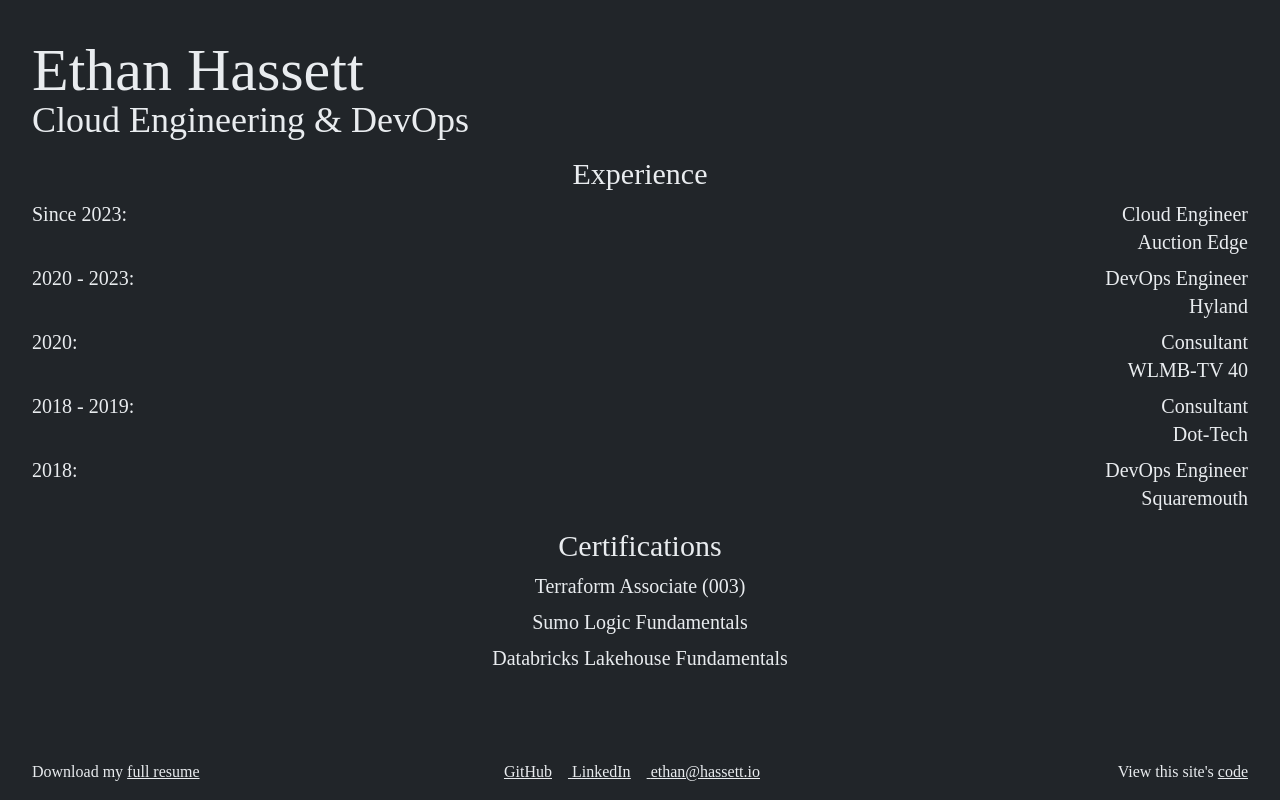
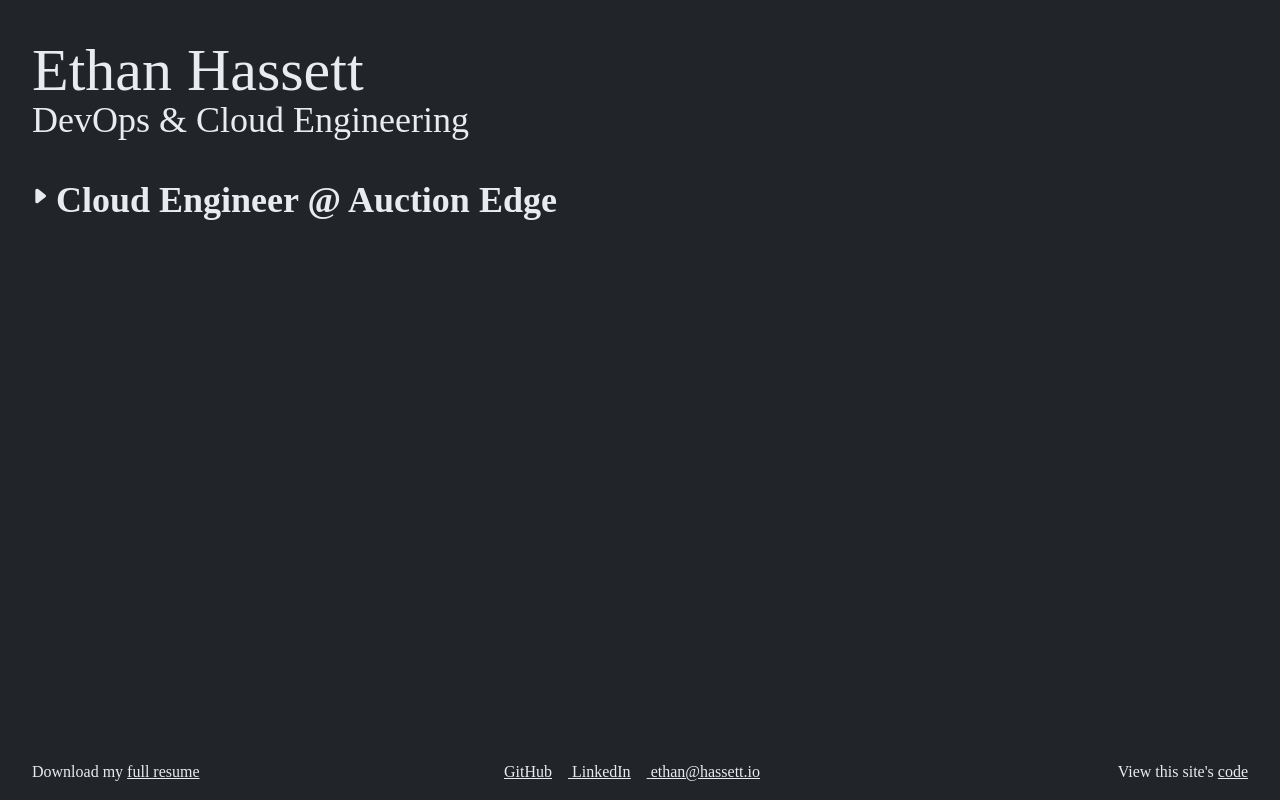
Before and after one commit to ehassett/ethanhassett, an Astro site: page /resume in a window 1280 px wide. Built offline with nearby package versions, Linux system fonts and the light colour scheme; Astro itself is replaced by a stand-in of ours; a web font is replaced by a local one.

Commit message:
feat: add collapsible ResumeSection component

```diff
--- /dev/null
+++ b/src/components/ResumeSection.astro
@@ -0,0 +1,32 @@
+---
+const { title, sidebar } = Astro.props;
+---
+
+<section class="hidden md:flex text-left">
+  <!-- TODO: figure out dynamic hiding of collapsible on sidebar -->
+  <label class:list={[sidebar? "xl:hidden" : ""]}>
+    <input
+      class="peer relative appearance-none shrink-0 w-0 h-0"
+      type="checkbox"
+    />
+    <svg
+      class="absolute w-8 h-8 pointer-events-none stroke-light-200 fill-light-200 peer-checked:rotate-90 duration-300"
+      xmlns="http://www.w3.org/2000/svg"
+      clip-rule="evenodd"
+      fill-rule="evenodd"
+      stroke-linejoin="round"
+      stroke-miterlimit="2"
+      viewBox="0 0 24 24"
+    >
+      <path
+        d="m10.211 7.155c-.141-.108-.3-.157-.456-.157-.389 0-.755.306-.755.749v8.501c0 .445.367.75.755.75.157 0 .316-.05.457-.159 1.554-1.203 4.199-3.252 5.498-4.258.184-.142.29-.36.29-.592 0-.23-.107-.449-.291-.591-1.299-1.002-3.945-3.044-5.498-4.243z"
+      ></path>
+    </svg>
+    <span
+      class="block max-h-10 overflow-hidden transition-all duration-300 peer-checked:max-h-fit"
+    >
+      <p class="flex pl-8 text-4xl h-10 cursor-pointer font-bold">{title}</p>
+      <slot />
+    </span>
+  </label>
+</section>
--- a/src/pages/resume.astro
+++ b/src/pages/resume.astro
@@ -1,6 +1,7 @@
 ---
 import { fade } from "astro:transitions";
 import BaseLayout from "../layouts/BaseLayout.astro";
+import Section from "../components/ResumeSection.astro";
 ---
 
 <BaseLayout>
@@ -10,15 +11,57 @@
       class="text-5xl md:text-6xl 2xl:text-[6rem] 3xl:text-[7rem]"
       href="/">Ethan Hassett</a
     >
-    <p class="font-thin text-3xl md:text-4xl 2xl:text-5xl 2xl:ml-1">
-      Cloud Engineering & DevOps
+    <p class="font-thin text-3xl md:text-4xl 2xl:text-5xl 2xl:ml-2">
+      DevOps & Cloud Engineering
     </p>
   </div>
 
   <div class="mt-4 text-center">
     <hr class="md:hidden w-3/4 m-auto" />
 
-    <div class="mt-4">
+    <div class="xl:grid xl:grid-cols-3">
+    <div class="-ml-2 2xl:ml-0 xl:col-span-2">
+      <Section title="Cloud Engineer @ Auction Edge">
+        <p class="pl-8 text-2xl h-8">August 2023 - Present</p>
+        <ul class="pl-12 text-xl list-disc">
+          <li>
+            Creating and modernizing infrastructure-as-code workflows to improve
+            developer efficiency and operational safety.
+          </li>
+          <li>
+            Architecting the infrastructure layout of a next-gen data pipeline
+            backed by Databricks and MongoDB Atlas.
+          </li>
+          <li>
+            Supporting the AWS implementation of two major platforms:
+            <ol class="list-decimal pl-8">
+              <li>
+                A multi-account, event-driven architecture platform, against
+                which applications can be easily developed to access both global
+                and application-specific events.
+              </li>
+              <li>
+                A bid engine system utilizing a unified GraphQL API and multiple
+                serverless AWS services, such as Lambda and DynamoDB.
+              </li>
+            </ol>
+          </li>
+        </ul>
+      </Section>
+    </div>
+    <div class="-ml-2 2xl:ml-0">
+      <Section title="Technologies" sidebar=true>
+        <ul class="pl-12 text-xl list-disc">
+          <li>Blah</li>
+          <li>Blah</li>
+          <li>Blah</li>
+        </ul>
+      </Section>
+    </div>
+    </div>
+
+
+    <div class="mt-4 md:hidden">
       <p class="text-3xl">Experience</p>
       <div class="text-xl font-light grid grid-cols-2 justify-between">
         <p class="mt-2 text-left">Since 2023:</p>
@@ -49,7 +92,7 @@
       </div>
     </div>
 
-    <div class="mt-4">
+    <div class="mt-4 md:hidden">
       <p class="text-3xl">Certifications</p>
       <div class="font-light text-xl">
         <p class="mt-2">Terraform Associate (003)</p>
```
